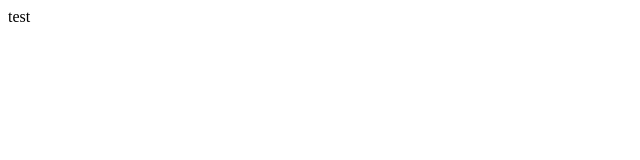
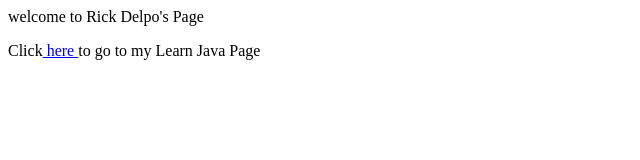
Before and after one commit to rickdelpo1/rickdelpo1.github.io, a plain HTML site: page index.html in a window 1280 px wide. Shown: the whole page, without its empty margins (0-640 px from the left). Drawn offline with Linux system fonts and the light colour scheme.

Commit message:
Update index.html

```diff
--- a/index.html
+++ b/index.html
@@ -1 +1,2 @@
-<p>test</p>
+<p>welcome to Rick Delpo's Page</p>
+<p>Click<a href="https://howtolearnjava.com"> here </a>to go to my Learn Java Page</p>
```
